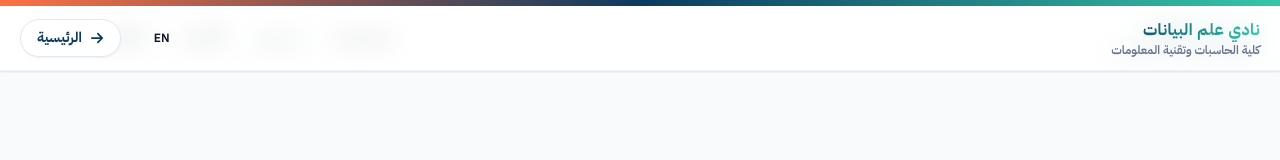
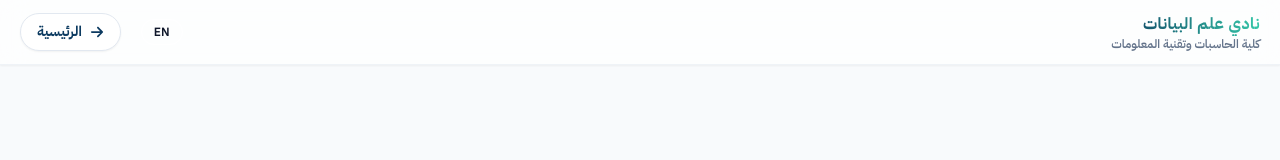
Before and after one commit to Ahmed-log11/dsc-website, a React (Vite) app: page /club-structure in a window 1280 px wide. Shown: the top 160 px of the page. Built offline with nearby package versions, Linux system fonts and the light colour scheme.

Commit message:
fixed the navbar

```diff
--- a/src/App.jsx
+++ b/src/App.jsx
@@ -1,4 +1,5 @@
-import { Routes, Route } from "react-router-dom";
+// 1. Add useLocation to your imports
+import { Routes, Route, useLocation } from "react-router-dom";
 import ClubStructure from "./components/ClubStructure";
 import Navbar from "./components/Navbar";
 import Herosection from "./components/Herosection";
@@ -9,6 +10,7 @@ import EventsSection from "./components/EventsSection";
 import XPosts from "./components/XPosts";
 import FooterSection from "./components/FooterSection";
 import ActivitiesPage from "./components/ActivitiesPage";
+
 function HomePage() {
   return (
     <>
@@ -38,9 +40,18 @@ function HomePage() {
 }
 
 export default function App() {
+  // 2. Ask React exactly what URL we are currently on
+  const location = useLocation();
+  const currentPath = location.pathname.toLowerCase();
+
+  // 3. Create a rule: Are we on the activities or club-structure page?
+  const hideMainNavbar = currentPath.includes("/activities") || currentPath.includes("/club-structure");
+
   return (
     <div className="min-h-screen bg-white text-slate-900 font-sans overflow-x-hidden">
-      <Navbar />
+
+      {/* 4. Only show the main Navbar if hideMainNavbar is FALSE */}
+      {!hideMainNavbar && <Navbar />}
 
       <Routes>
         <Route path="/" element={<HomePage />} />
--- a/src/components/Navbar.jsx
+++ b/src/components/Navbar.jsx
@@ -1,21 +1,11 @@
 import { useTranslation } from "react-i18next";
 import { useState } from "react";
-import { useLocation } from "react-router-dom";
 import LanguageSwitcher from "../LanguageSwitcher";
 
 export default function Navbar() {
   const { t, i18n } = useTranslation();
   const isArabic = i18n.language?.startsWith("ar");
   const [open, setOpen] = useState(false);
-
-  // 2. Get the current URL path
-  const location = useLocation();
-
-  // 3. Hide this global navbar on the specific pages where you use SimpleNavbar
-
-  if (location.pathname === "/ActivitiesPage" || location.pathname === "/ClubStructure") {
-    return null;
-  }
 
   return (
     <header className="fixed top-0 left-0 w-full z-50">
@@ -42,6 +32,7 @@ export default function Navbar() {
 
         {/* Desktop Links */}
         <div className="hidden md:flex items-center gap-8 text-sm font-bold tracking-wide font-sans">
+          {/* NEW LINK ADDED HERE */}
           <a href="#why-join-us" className="text-slate-700 hover:text-[#FF7043] transition-colors">{t("navbar.whyJoinUs")}</a>
           <a href="#about" className="text-slate-700 hover:text-[#35C6A8] transition-colors">{t("navbar.about")}</a>
           <a href="#sections" className="text-slate-700 hover:text-[#0C3A60] transition-colors">{t("navbar.sections")}</a>
--- a/src/components/SimpleNavbar.jsx
+++ b/src/components/SimpleNavbar.jsx
@@ -10,8 +10,7 @@ export default function SimpleNavbar() {
   return (
     <header className="fixed top-0 left-0 w-full z-50">
 
-      {/* The Colorful Gradient Top Border */}
-      <div className="h-1.5 w-full bg-gradient-to-r from-[#FF7043] via-[#0C3A60] to-[#35C6A8]" />
+
 
       {/* Glassmorphism Nav Body */}
       <nav
```
